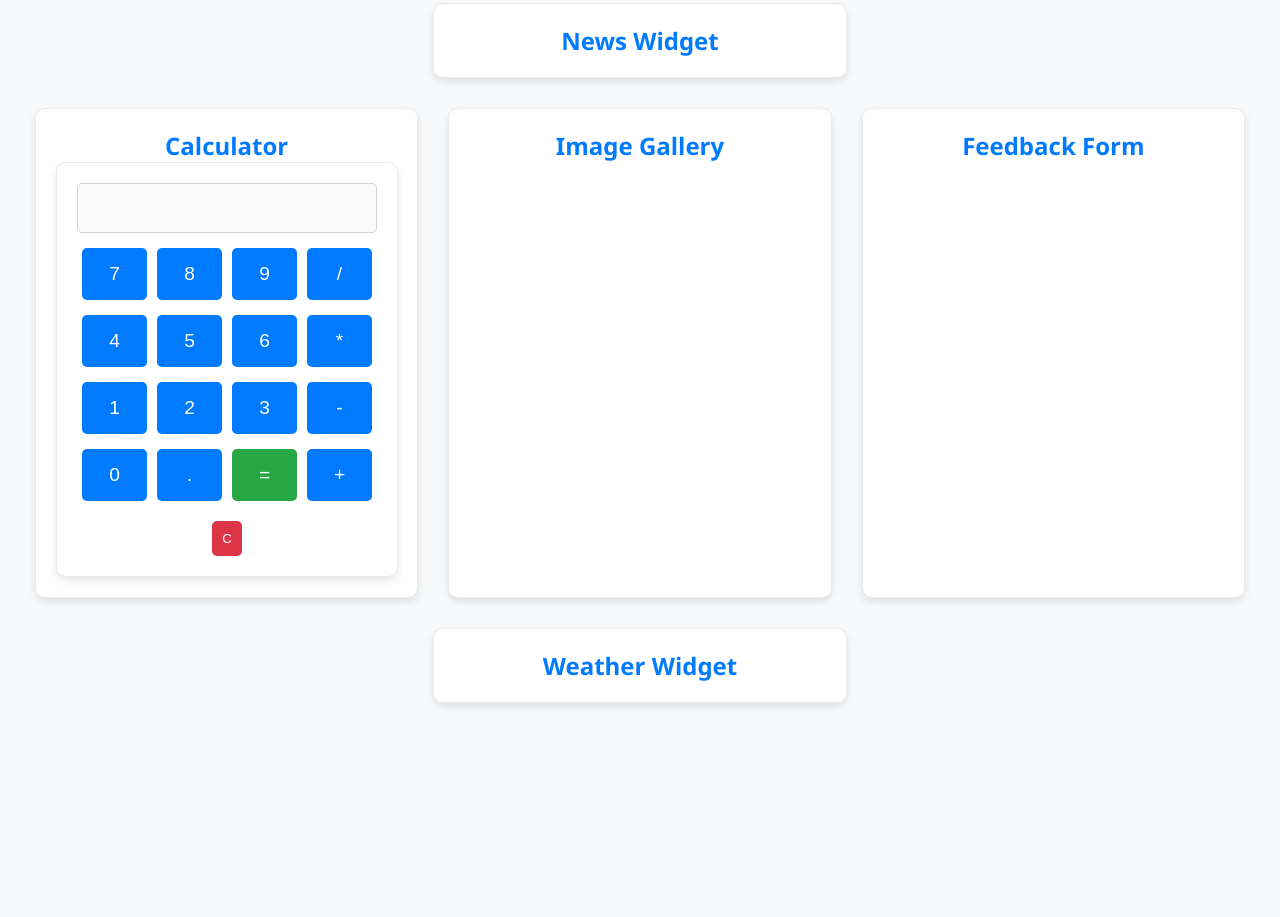
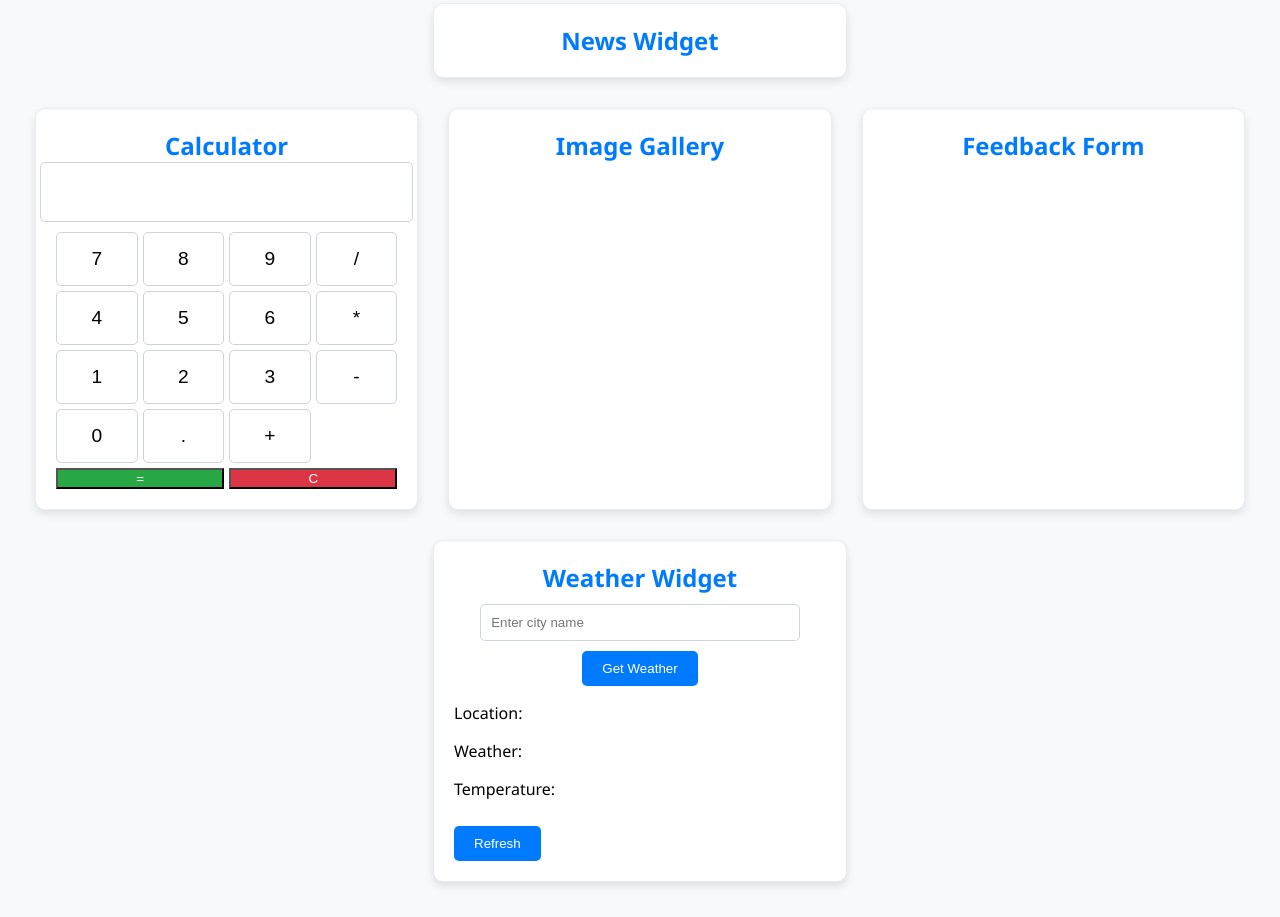
Before and after one commit to retvq/Elite_Dash, a plain HTML site: page index.html in a window 1280 px wide. Shown: the part 339-1256 px from the top of the page. Before the commit the page ends 1077 px from the top, so only its background shows below. Drawn offline with Linux system fonts and the light colour scheme.

Commit message:
Weather Widget
Added a weather API extension which takes urser's input for city name, and returns the current weather

```diff
--- a/index.html
+++ b/index.html
@@ -12,27 +12,22 @@
             <div class="widget">
                 <h2>To-Do List</h2>
                 <ul id="to-do-list">
-                    <!-- To-Do list items will be appended here -->
                 </ul>
                 <input type="text" id="new-task" placeholder="Add a new task">
                 <button id="add-task-button">Add Task</button>
             </div>
             <div class="widget">
                 <h2>Random Quotes</h2>
-                <div id="quotes-widget">
-                    <blockquote id="quote-text"></blockquote>
-                    <p id="quote-author"></p>
-                    <button id="new-quote-button">New Quote</button>
-                </div>
+                <p id="quote-text">Click the button below to get a random quote!</p>
+                <p id="quote-author"></p>
+                <button id="new-quote-button">New Quote</button>
             </div>
             <div class="widget">
                 <h2>Currency Converter</h2>
                 <div id="currency-widget">
                     <select id="from-currency">
-                        <!-- Currency options will be appended here -->
                     </select>
                     <select id="to-currency">
-                        <!-- Currency options will be appended here -->
                     </select>
                     <input type="number" id="amount" placeholder="Amount">
                     <button id="convert-button">Convert</button>
@@ -49,32 +44,26 @@
             <div class="widget">
                 <h2>Calculator</h2>
                 <div id="calculator">
-                    <input type="text" id="display" disabled>
-                    <div class="button-row">
+                    <input type="text" id="display" readonly>
+                    <div id="calculator-buttons">
                         <button class="button" data-value="7">7</button>
                         <button class="button" data-value="8">8</button>
                         <button class="button" data-value="9">9</button>
                         <button class="button" data-value="/">/</button>
-                    </div>
-                    <div class="button-row">
                         <button class="button" data-value="4">4</button>
                         <button class="button" data-value="5">5</button>
                         <button class="button" data-value="6">6</button>
                         <button class="button" data-value="*">*</button>
-                    </div>
-                    <div class="button-row">
                         <button class="button" data-value="1">1</button>
                         <button class="button" data-value="2">2</button>
                         <button class="button" data-value="3">3</button>
                         <button class="button" data-value="-">-</button>
-                    </div>
-                    <div class="button-row">
                         <button class="button" data-value="0">0</button>
                         <button class="button" data-value=".">.</button>
-                        <button class="button" id="equals">=</button>
                         <button class="button" data-value="+">+</button>
+                        <button id="equals">=</button>
+                        <button id="clear">C</button>
                     </div>
-                    <button id="clear">C</button>
                 </div>
             </div>
             <div class="widget">
@@ -87,6 +76,14 @@
         <div class="dashboard-row">
             <div class="widget">
                 <h2>Weather Widget</h2>
+                <input type="text" id="city-input" placeholder="Enter city name">
+                <button id="fetch-weather-button">Get Weather</button>
+                <div id="weather-widget">
+                    <p id="weather-location">Location:</p>
+                    <p id="weather-description">Weather:</p>
+                    <p id="weather-temperature">Temperature:</p>
+                    <button id="refresh-weather">Refresh</button>
+                </div>
             </div>
         </div>
     </div>
--- a/script.js
+++ b/script.js
@@ -1,4 +1,3 @@
-// To-Do List
 document.getElementById('add-task-button').addEventListener('click', function() {
     const taskInput = document.getElementById('new-task');
     const taskText = taskInput.value.trim();
@@ -19,7 +18,6 @@ document.getElementById('add-task-button').addEventListener('click', function()
     }
 });
 
-// Random Quotes
 const quotes = [
     { text: "The only way to do great work is to love what you do.", author: "Steve Jobs" },
     { text: "Life is what happens when you're busy making other plans.", author: "John Lennon" },
@@ -36,7 +34,6 @@ function getRandomQuote() {
 
 document.getElementById('new-quote-button').addEventListener('click', getRandomQuote);
 
-// Currency Converter
 const currencyOptions = ['USD', 'EUR', 'GBP', 'JPY', 'AUD', 'CAD'];
 const fromCurrencySelect = document.getElementById('from-currency');
 const toCurrencySelect = document.getElementById('to-currency');
@@ -62,7 +59,6 @@ document.getElementById('convert-button').addEventListener('click', function() {
         return;
     }
 
-    // Mock conversion rates
     const conversionRates = {
         'USD': { 'EUR': 0.85, 'GBP': 0.75, 'JPY': 110.0, 'AUD': 1.34, 'CAD': 1.25 },
         'EUR': { 'USD': 1.18, 'GBP': 0.88, 'JPY': 129.0, 'AUD': 1.58, 'CAD': 1.47 },
@@ -77,7 +73,6 @@ document.getElementById('convert-button').addEventListener('click', function() {
     document.getElementById('conversion-result').textContent = `Converted Amount: ${convertedAmount} ${toCurrency}`;
 });
 
-// Calculator
 const display = document.getElementById('display');
 const buttons = document.querySelectorAll('#calculator .button');
 const equalsButton = document.getElementById('equals');
@@ -100,3 +95,42 @@ equalsButton.addEventListener('click', function() {
 clearButton.addEventListener('click', function() {
     display.value = '';
 });
+
+const weatherLocation = document.getElementById('weather-location');
+const weatherDescription = document.getElementById('weather-description');
+const weatherTemperature = document.getElementById('weather-temperature');
+const fetchWeatherButton = document.getElementById('fetch-weather-button');
+const refreshWeatherButton = document.getElementById('refresh-weather');
+
+const apiKey = '444b04107ede1fa3a66aac35fc5945b7';
+
+async function fetchWeather(city) {
+    try {
+        const response = await fetch(`https://api.openweathermap.org/data/2.5/weather?q=${city}&appid=${apiKey}&units=metric`);
+        if (!response.ok) {
+            throw new Error('Weather data not found');
+        }
+        const data = await response.json();
+        weatherLocation.textContent = `Location: ${data.name}`;
+        weatherDescription.textContent = `Weather: ${data.weather[0].description}`;
+        weatherTemperature.textContent = `Temperature: ${data.main.temp} °C`;
+    } catch (error) {
+        weatherLocation.textContent = 'Location: Error';
+        weatherDescription.textContent = 'Weather: Error';
+        weatherTemperature.textContent = 'Temperature: Error';
+    }
+}
+
+fetchWeatherButton.addEventListener('click', function() {
+    const city = document.getElementById('city-input').value.trim();
+    if (city) {
+        fetchWeather(city);
+    }
+});
+
+refreshWeatherButton.addEventListener('click', function() {
+    const city = document.getElementById('city-input').value.trim();
+    if (city) {
+        fetchWeather(city);
+    }
+});
--- a/styles.css
+++ b/styles.css
@@ -2,7 +2,7 @@ body {
     font-family: 'Segoe UI', Tahoma, Geneva, Verdana, sans-serif;
     margin: 0;
     padding: 0;
-    background-color: #f8f9fa; /* Light grey background */
+    background-color: #f8f9fa;
 }
 
 .dashboard-container {
@@ -19,18 +19,18 @@ body {
 }
 
 .widget {
-    background-color: #ffffff; /* White background */
+    background-color: #ffffff;
     border: 1px solid #e9ecef;
     border-radius: 10px;
     padding: 20px;
     margin: 15px;
     box-shadow: 0 4px 8px rgba(0, 0, 0, 0.1);
-    width: 30%; /* Adjust the width based on your preference */
-    text-align: center; /* Center the text inside the widget */
+    width: 30%;
+    text-align: center;
 }
 
 h2 {
-    color: #007bff; /* Blue heading color */
+    color: #007bff;
     margin: 0;
 }
 
@@ -51,7 +51,7 @@ h2 {
 #add-task-button {
     margin-top: 10px;
     padding: 10px 20px;
-    background-color: #007bff; /* Blue button color */
+    background-color: #007bff;
     color: #ffffff;
     border: none;
     border-radius: 5px;
@@ -60,13 +60,13 @@ h2 {
 }
 
 #add-task-button:hover {
-    background-color: #0056b3; /* Darker blue on hover */
+    background-color: #0056b3;
 }
 
 .delete-task-button {
     margin-left: 10px;
     padding: 2px 5px;
-    background-color: #dc3545; /* Red button color */
+    background-color: #dc3545;
     color: #ffffff;
     border: none;
     border-radius: 3px;
@@ -75,10 +75,9 @@ h2 {
 }
 
 .delete-task-button:hover {
-    background-color: #c82333; /* Darker red on hover */
+    background-color: #c82333;
 }
 
-/* Currency Converter styling */
 #currency-widget select, #currency-widget input {
     width: 100%;
     padding: 12px;
@@ -90,7 +89,7 @@ h2 {
 #convert-button {
     margin-top: 10px;
     padding: 10px 20px;
-    background-color: #007bff; /* Blue button color */
+    background-color: #007bff;
     color: #ffffff;
     border: none;
     border-radius: 5px;
@@ -99,28 +98,83 @@ h2 {
 }
 
 #convert-button:hover {
-    background-color: #0056b3; /* Darker blue on hover */
+    background-color: #0056b3;
 }
 
-/* Random Quotes Widget styling */
-#quotes-widget {
-    text-align: center;
+#calculator {
+    display: flex;
+    flex-direction: column;
+    align-items: center;
 }
 
-#quote-text {
-    font-size: 1.2em;
-    margin: 10px 0;
-    color: #333;
+#display {
+    width: 100%;
+    padding: 15px;
+    margin-bottom: 10px;
+    border: 1px solid #ced4da;
+    border-radius: 5px;
+    font-size: 1.5em;
+    text-align: right;
 }
 
-#quote-author {
-    font-size: 1em;
-    color: #555;
+#calculator-buttons {
+    display: grid;
+    grid-template-columns: repeat(4, 1fr);
+    gap: 5px;
+    width: 100%;
 }
 
-#new-quote-button {
+.button {
+    padding: 15px;
+    border: 1px solid #ced4da;
+    border-radius: 5px;
+    background-color: #ffffff;
+    cursor: pointer;
+    font-size: 1.2em;
+}
+
+.button:hover {
+    background-color: #f1f1f1;
+}
+
+#equals, #clear {
+    grid-column: span 2;
+}
+
+#equals {
+    background-color: #28a745;
+    color: #ffffff;
+}
+
+#equals:hover {
+    background-color: #218838;
+}
+
+#clear {
+    background-color: #dc3545;
+    color: #ffffff;
+}
+
+#clear:hover {
+    background-color: #c82333;
+}
+
+#weather-widget {
+    text-align: left;
+}
+
+#city-input {
+    width: 80%;
+    padding: 10px;
+    margin-top: 10px;
+    border-radius: 5px;
+    border: 1px solid #ced4da;
+}
+
+#fetch-weather-button, #refresh-weather {
+    margin-top: 10px;
     padding: 10px 20px;
-    background-color: #007bff; /* Blue button color */
+    background-color: #007bff;
     color: #ffffff;
     border: none;
     border-radius: 5px;
@@ -128,77 +182,6 @@ h2 {
     transition: background-color 0.3s ease-in-out;
 }
 
-#new-quote-button:hover {
-    background-color: #0056b3; /* Darker blue on hover */
+#fetch-weather-button:hover, #refresh-weather:hover {
+    background-color: #0056b3;
 }
-
-/* Calculator styling */
-#calculator {
-    display: flex;
-    flex-direction: column;
-    align-items: center;
-    background-color: #ffffff; /* White background */
-    border: 1px solid #e9ecef;
-    border-radius: 10px;
-    padding: 20px;
-    box-shadow: 0 4px 8px rgba(0, 0, 0, 0.1);
-    width: 100%;
-    max-width: 300px;
-}
-
-#display {
-    width: 100%;
-    padding: 10px;
-    font-size: 1.5em;
-    border-radius: 5px;
-    border: 1px solid #ced4da;
-    margin-bottom: 10px;
-    text-align: right;
-    box-sizing: border-box;
-}
-
-.button-row {
-    display: flex;
-    width: 100%;
-    margin-bottom: 5px;
-}
-
-.button {
-    flex: 1;
-    padding: 15px;
-    margin: 5px;
-    background-color: #007bff; /* Blue button color */
-    color: #ffffff;
-    border: none;
-    border-radius: 5px;
-    font-size: 1.2em;
-    cursor: pointer;
-    transition: background-color 0.3s ease-in-out;
-}
-
-.button:hover {
-    background-color: #0056b3; /* Darker blue on hover */
-}
-
-#equals {
-    background-color: #28a745; /* Green button color */
-}
-
-#equals:hover {
-    background-color: #218838; /* Darker green on hover */
-}
-
-#clear {
-    margin-top: 10px;
-    padding: 10px;
-    background-color: #dc3545; /* Red button color */
-    color: #ffffff;
-    border: none;
-    border-radius: 5px;
-    cursor: pointer;
-    transition: background-color 0.3s ease-in-out;
-}
-
-#clear:hover {
-    background-color: #c82333; /* Darker red on hover */
-}
```
